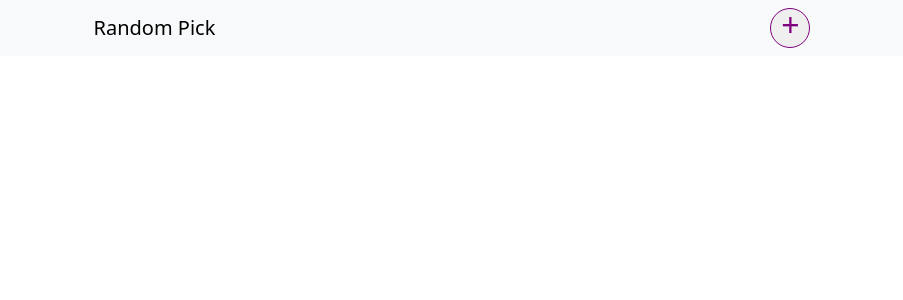
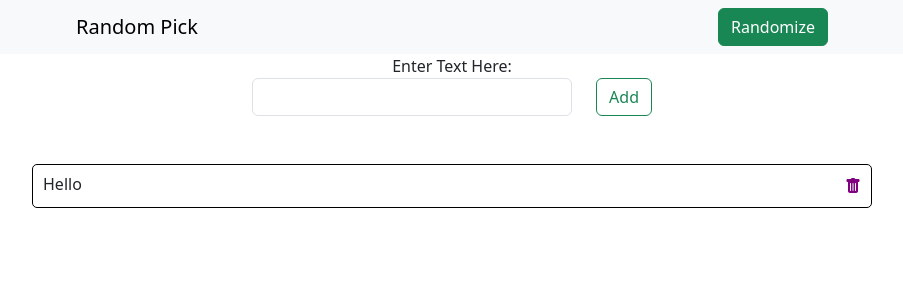
Before and after one commit to satele99/random-pick, a React (Create React App) app in the folder randomjs/: page / in a window 1280 px wide. Shown: the top 300 px of the page, without its empty margins (188-1091 px from the left). Built offline with nearby package versions, Linux system fonts and the light colour scheme.

Commit message:
starting over

```diff
--- a/randomjs/src/App.css
+++ b/randomjs/src/App.css
@@ -6,97 +6,33 @@
   flex-direction: column;
 }
 
-.circle {
+form {
+  margin: 0 auto;
   display: flex;
-  align-items: center;
-  justify-content: center;
-  font-size: 2rem;
-  border-radius: 50%;
-  width: 40px;
-  height: 40px;
-  padding: 0 3px 6px 3px;
-  border: 1px solid purple !important;
-  color: purple;
-
+  flex-direction: column;
+  text-align: center;
+  width: 100%;
+  max-width: 400px;
 }
-
-.circle:hover {
-  background-color: purple !important;
-  color: #fff;
+.format {
+  display: flex;
+  gap: 1.5rem;
 }
-
-#modal {
-  display: none;
-  position: fixed; /* Stay in place */
-  z-index: 1; /* Sit on top */
-  left: 0;
-  top: 0;
-  width: 100%; /* Full width */
-  height: 100%; /* Full height */
-  overflow: auto; /* Enable scroll if needed */
-  background-color: rgb(0,0,0); /* Fallback color */
-  background-color: rgba(0,0,0,0.4); /* Black w/ opacity */
-}
-.modal-content {
+.task_container {
+  width: 100%;
+  max-width: 1200px;
+  margin: 3rem auto;
   display: flex;
   flex-direction: column;
   align-items: center;
-  position: relative;
-  background-color: #fefefe;
-  margin: auto;
-  padding: 0;
-  border: 1px solid #888;
-  width: 80%;
-  box-shadow: 0 4px 8px 0 rgba(0,0,0,0.2),0 6px 20px 0 rgba(0,0,0,0.19);
-  animation-name: animatetop;
-  animation-duration: 0.4s
 }
 
-.modal-footer {
-  padding: 2px 16px;
-  background-color: #ffffff;
-  color: white;
+.task {
+  border: 1px solid black;
+  border-radius: 5px;
+  width: 70%;
   display: flex;
-  justify-content: center;
-  margin: 5px 0 10px;
-  text-align: center;
-  width: 100%;
+  justify-content: space-between;
+  align-items: center;
+  padding: 5px 10px;
 }
-.rm-hover:hover {
-  background-color: purple !important;
-  color: white !important;
-}
-
-.modal-header {
-  padding: 2px 16px;
-  background-color: purple;
-  color: white;
-  width: 100%;
-}
-.modal-body {
-  margin: 10px auto;
-  padding: 2px 16px;
-  background: #fff;
-  display: flex;
-  gap: 1.5rem;
-  flex-direction: column;
-  align-items: center;
-  width: 100%;
-}
-@keyframes animatetop {
-  from {top: -300px; opacity: 0}
-  to {top: 0; opacity: 1}
-}
-.close {
-  color: #fff;
-  float: right;
-  font-size: 28px;
-  font-weight: bold;
-}
-
-.close:hover,
-.close:focus {
-  color: black;
-  text-decoration: none;
-  cursor: pointer;
-}
--- a/randomjs/src/App.js
+++ b/randomjs/src/App.js
@@ -1,23 +1,30 @@
 import './App.css';
 import Navbar from './components/Navbar';
-import Modal from './components/Modal';
+import Inputs from './components/Inputs'
+import { useState } from 'react';
 
 function App() {
+  const [text, setText] = useState('');
 
-  const openModal = () => {
-    const modaSet = document.getElementById('modal')
-    modaSet.style.display = 'block'
-  }
-  const closeModal = (e) => {
-    const modaSet = document.getElementById('modal')
-    if(e.target.id === 'modal' || e.target.id === 'closeicon'){
-      modaSet.style.display = 'none'
-    }
+  const submit = (e) => {
+    e.preventDefault();
+    let inputText = document.getElementById('text_input');
+    inputText.value = ''
+    console.log(text)
   }
   return (
     <div className="App">
-      <Navbar open={openModal}/>
-      <Modal close={closeModal}/>
+      <Navbar/>
+      <form onSubmit={submit}>
+        <label for="text_input">Enter Text Here:</label>
+        <div className='format'>
+          <input onChange={(e)=> {setText(e.target.value)}} id='text_input' className="form-control mr-sm-2" type='text'/>
+          <button className="btn btn-outline-success">Add</button>
+        </div>
+      </form>
+      <section className='task_container'>
+        <Inputs/>
+      </section>
     </div>
   );
 }
--- a/randomjs/src/components/Inputs.jsx
+++ b/randomjs/src/components/Inputs.jsx
@@ -1,10 +1,11 @@
 export default function Inputs(props) {
+
 
     return (
         <>
-            <div style={{display: 'flex', gap: '10px', alignItems: 'center'}}>
-                <input className="form-control" style={{width: '25rem'}} defaultValue={props.text}/>
-                <i id={props.id} class="bi bi-trash-fill" style={{color: 'purple', cursor: 'pointer'}}></i>
+            <div className="task">
+                <h6 style={{marginTop: '5px'}}>Hello</h6>
+                <i class="bi bi-trash-fill" style={{color: 'purple', cursor: 'pointer'}}></i>
             </div>
         </>
     )
--- a/randomjs/src/components/Modal.jsx
+++ /dev/null
@@ -1,41 +0,0 @@
-import Inputs from "./Inputs"
-import { useState } from "react"
-
-export default function Modal(props) {
-    const [text, setText] = useState('')
-    let [task, setTask] = useState([])
-    let [style, setStyle] = useState('none')
-
-    const updateText = (event) => {
-        setText(event.target.value)
-    }
-
-    const addTask = () => {
-        setTask([...task, text])
-    }
-
-    return (
-        <div id="modal" onClick={props.close}>
-            <div className="modal-content">
-                <div className="modal-header">
-                    <h3>Modal Header</h3>
-                    <span className="close" id="closeicon" onClick={props.close}>&times;</span>
-                </div>
-                <div className="modal-body">
-                    <button className="circle" onClick={addTask}>+</button>
-                    <input onChange={updateText} className="form-control" style={{width: '25rem', marginRight: '26px'}}/>
-                    {
-                        task.map((item, index) => {
-                            return (
-                                <Inputs id={index} text={item}/>
-                            )
-                        })
-                    }
-                </div>
-                <div className="modal-footer">
-                    <button style={{borderColor: 'purple', color: '#000', fontWeight: '600', width:'6rem', display: `${style}`}} className="btn btn-outline-light rm-hover">ADD</button>
-                </div>
-            </div>
-        </div>
-    )
-}
--- a/randomjs/src/components/Navbar.jsx
+++ b/randomjs/src/components/Navbar.jsx
@@ -1,10 +1,10 @@
 export default function Navbar(props) {
     return (
-        <nav class="navbar bg-body-tertiary">
-            <div class="container-fluid" style={{justifyContent: 'space-around'}}>
-                <span class="navbar-brand mb-0 h1">Random Pick</span>
+        <nav className="navbar bg-body-tertiary">
+            <div className="container-fluid" style={{justifyContent: 'space-around'}}>
+                <span className="navbar-brand mb-0 h1">Random Pick</span>
                 <span>
-                    <button className="circle" onClick={props.open}>+</button>
+                    <button className="btn btn-success" >Randomize</button>
                 </span>
             </div>
         </nav>
```
